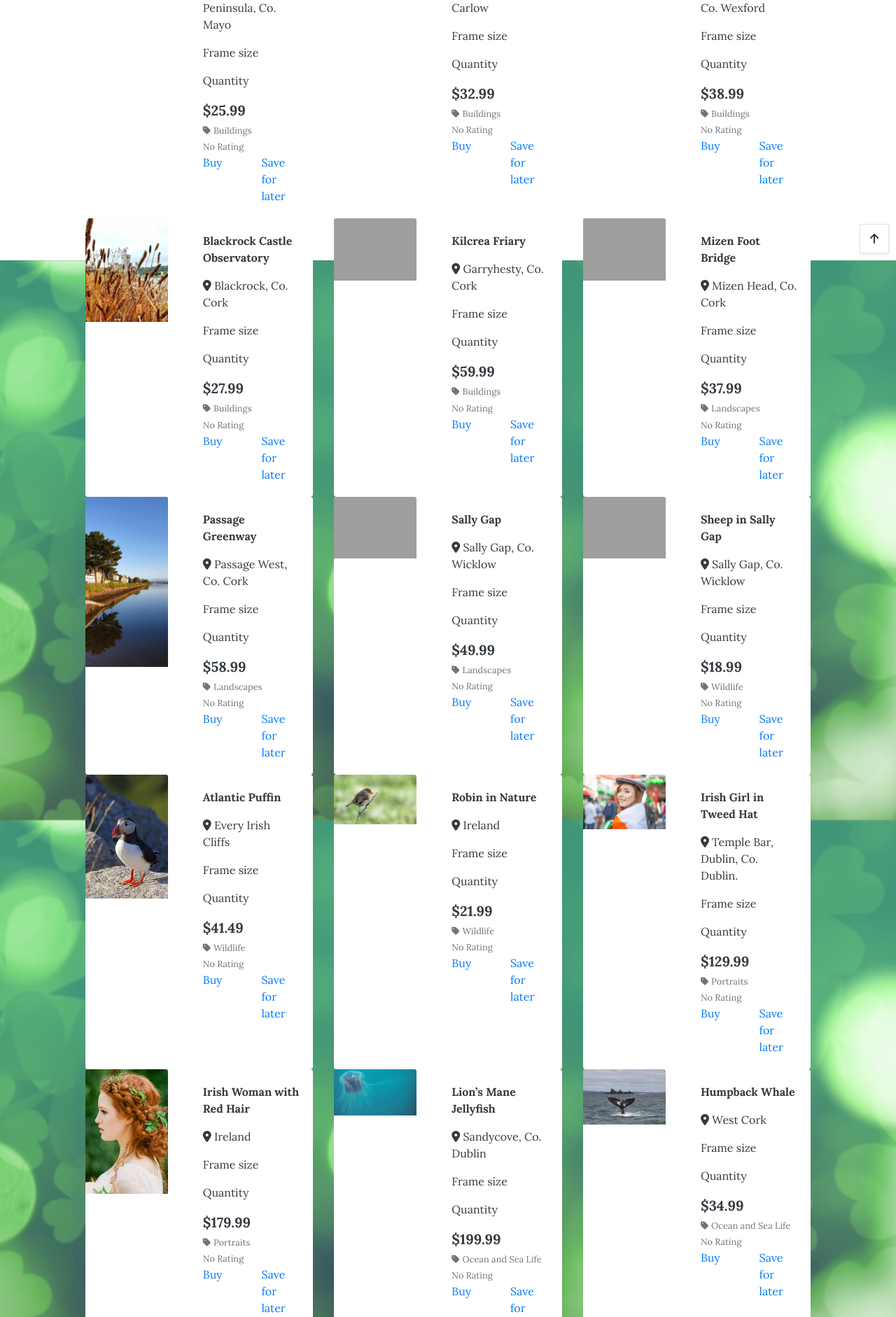
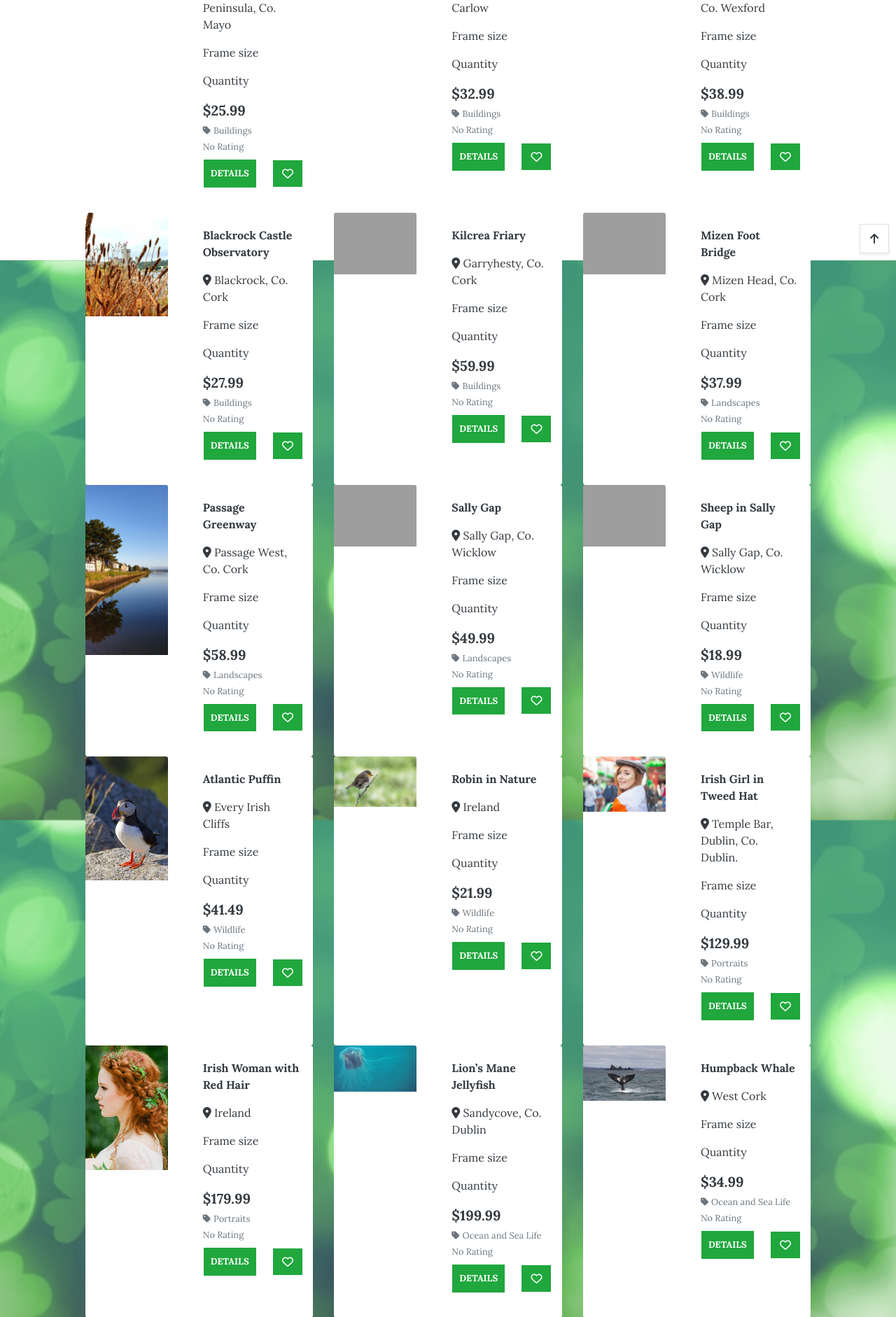
Before and after one commit to olga-od-ua/hello_ireland, a Django app: page /products/ in a window 1280 px wide. Shown: the part 428-2310 px from the top of the page at 70% size. Run offline with Django 3.2, Linux system fonts and the light colour scheme; data comes from the database, SQL or seed files in the repository; data that the repository does not hold is empty; some libraries are stand-ins or nearby versions; grey boxes are pictures that could not be loaded.

Commit message:
Add styling to products and product_details

```diff
--- a/products/forms.py
+++ b/products/forms.py
@@ -42,7 +42,9 @@ class ProductReviewForm(forms.ModelForm):
                 'class': 'form-control',
                 'maxlength': '200',
                 }),
-            'rating': forms.Select(choices=RATING_CHOICES, attrs={'class': 'form-control', 'required': True}),
+            'rating': forms.Select(choices=RATING_CHOICES, attrs={
+                'class': 'form-control',
+                'required': True}),
         }
         labels = {
             'review_message': 'Please leave your review here:',
--- a/products/templates/products/product_details.html
+++ b/products/templates/products/product_details.html
@@ -73,7 +73,6 @@
 
 
 
-
                                         <form class="form" action="{% url 'add_to_bag' product.id %}" method="POST">
                                             {% csrf_token %}
                                             <div class="form-row">
@@ -127,6 +126,8 @@
                                                 {% endwith %}
                                             </div>
                                         </form>
+
+                                        <a href="#" class="card-link btn btn-favourites rounded-0 text-uppercase mt-2">Add to favourites  <i class="far fa-heart"></i></a>
                                     </div>
                                 </div>
                             </div>
--- a/products/templates/products/products.html
+++ b/products/templates/products/products.html
@@ -105,19 +105,19 @@
                                                         <small class="text-muted"><i class="fas fa-star mr-1"></i>{{ product.calc_rating|floatformat:1 }} / 5</small>
                                                     {% endif %}
                                                     {% if request.user.is_superuser %}
-                                                        <small class="ml-3">
-                                                            <a href="{% url 'edit_product' product.id %}">Edit</a> |
-                                                            <a class="text-danger" href="{% url 'delete_product' product.id %}">Delete</a>
-                                                        </small>
+                                                    <br>
+                                                    <p class="small mt-1 mb-0">
+                                                        <a href="{% url 'edit_product' product.id %}">Edit</a> |
+                                                        <a class="text-danger" href="{% url 'delete_product' product.id %}">Delete</a>
+                                                    </p>
                                                     {% endif %}
                                                 <div class="row">
-                                                    <div class="col">
-                                                <a href="#" class="card-link">Buy</a>
-                                            </div>
-                                            <div class="col">
-                                                <a href="#" class="card-link">Save for later</a>
-                                            </div>
-                                            </div>
+                                                    <p class="ml-3">
+                                                    <a href="{% url 'product_details' product.id %}" class="card-link btn btn-details rounded-0 text-uppercase mt-2">Details</a>
+
+                                                    <a href="#" class="card-link btn btn-favourites rounded-0 text-uppercase mt-2"><i class="far fa-heart"></i></a>
+                                                    </p>
+                                                </div>
                                             </div>
                                         </div>
                                     </div>
--- a/static/css/base.css
+++ b/static/css/base.css
@@ -68,7 +68,7 @@ nav {
 }
 .navbar-style {
     background-color: #eca50b;
-    color: white;
+    color: #fff;
     padding: 0px;
     background-color: #eca50b;
 }
@@ -93,13 +93,13 @@ nav {
 
 .buy-image-button {
     background: black;
-    color: white;
+    color: #fff;
     min-width: 260px;
 }
 
 .btn-black {
     background: black;
-    color: white;
+    color: #fff;
 }
 
 .buy-image-button:hover,
@@ -109,7 +109,7 @@ nav {
 .btn-black:active,
 .btn-black:focus {
     background: #222;
-    color: white;
+    color: #fff;
 }
 
 .overlay {
@@ -118,7 +118,7 @@ nav {
 	top: 0;
 	left: 0;
 	position: fixed;
-	background: white;
+	background: #fff;
 	z-index: -1;
 }
 
@@ -149,11 +149,11 @@ nav {
 
 .btn-black {
     background: black;
-    color: white;
+    color: #fff;
 }
 
 .btn-outline-black {
-    background: white;
+    background: #fff;
     color: black !important; /* use important to override link colors for <a> elements */
     border: 1px solid black;
 }
@@ -323,7 +323,7 @@ input[name='q']::placeholder {
 
 .social-links-row {
     background-color: #20a73d;
-    color: white;
+    color: #fff;
 }
 
 .copyright-row {
@@ -335,6 +335,25 @@ input[name='q']::placeholder {
     padding: 5vw;
 }
 
+.btn-details {
+    font-size: small;
+    font-weight: bold;
+    background-color: #20a73d;
+    color: #fff;
+    padding: 9px;
+}
+
+.btn-favourites {
+    font-weight: bold;
+    background-color: #20a73d;
+    color: #fff;
+}
+
+.btn-details:hover, .btn-favourites:hover {
+    background-color: #fff;
+    color: #000;
+    border: #000 solid 2px;
+}
 .reviews-container {
     height: 300px;
     overflow-x: hidden;
```
